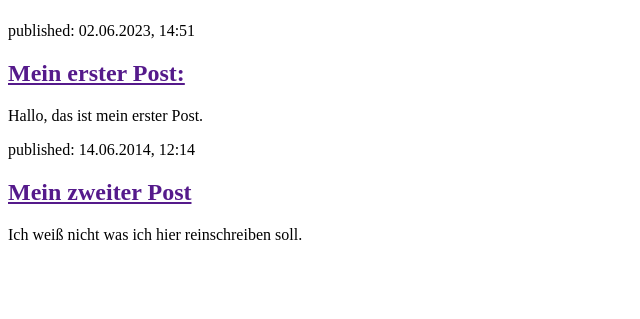
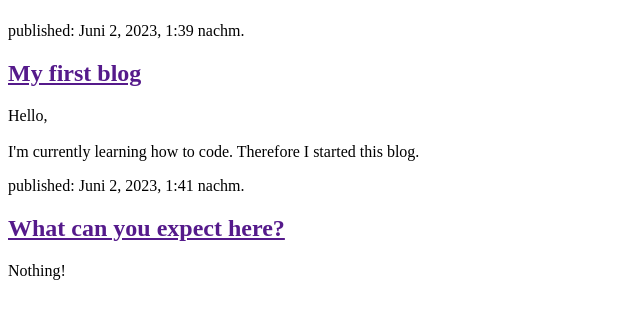
Before and after one commit to jostertag/my-first-blog, a Django app: page / in a window 1280 px wide. Shown: the part 58-377 px from the top of the page, without its empty margins (0-640 px from the left). Run offline with Django 3.2, Linux system fonts and the light colour scheme; data comes from the database, SQL or seed files in the repository.

Commit message:
Modified templates to display posts from database.

```diff
--- a/blog/templates/blog/post_list.html
+++ b/blog/templates/blog/post_list.html
@@ -8,17 +8,12 @@
             <h1><a href="/">Jonathan's Blog</a></h1>
         </header>
 
-        <article>
-            <time>published: 02.06.2023, 14:51</time>
-            <h2><a href="">Mein erster Post:</a></h2>
-            <p>Hallo, das ist mein erster Post.
-            </p>
-        </article>
-
-        <article>
-            <time>published: 14.06.2014, 12:14</time>
-            <h2><a href="">Mein zweiter Post</a></h2>
-            <p>Ich weiß nicht was ich hier reinschreiben soll.</p>
-        </article>
+{% for post in posts %}
+    <article>
+        <time>published: {{ post.published_date }}</time>
+        <h2><a href="">{{ post.title }}</a></h2>
+        <p>{{ post.text|linebreaksbr }}</p>
+    </article>
+{% endfor %}
     </body>
 </html>
--- a/blog/views.py
+++ b/blog/views.py
@@ -1,6 +1,9 @@
 from django.shortcuts import render
+from django.utils import timezone
+from .models import Post
 
 def post_list(request):
-    return render(request, 'blog/post_list.html', {})
+    posts = Post.objects.filter(published_date__lte=timezone.now()).order_by('published_date')
+    return render(request, 'blog/post_list.html', {'posts': posts})
 
 # Create your views here.
```
